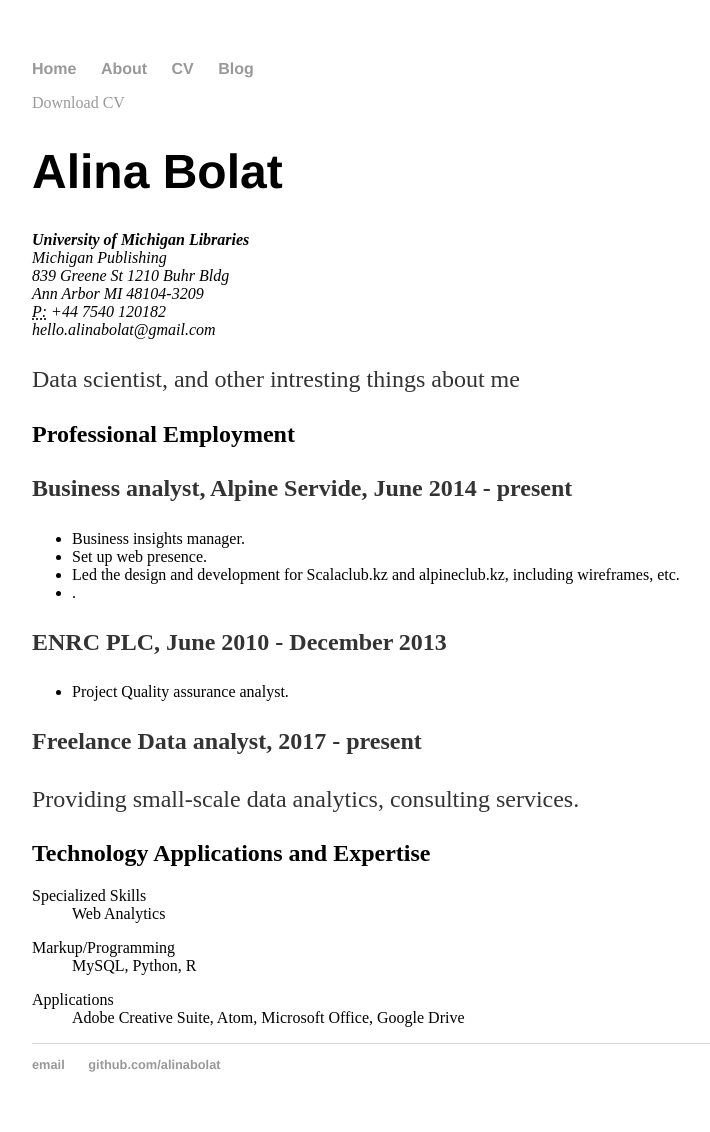
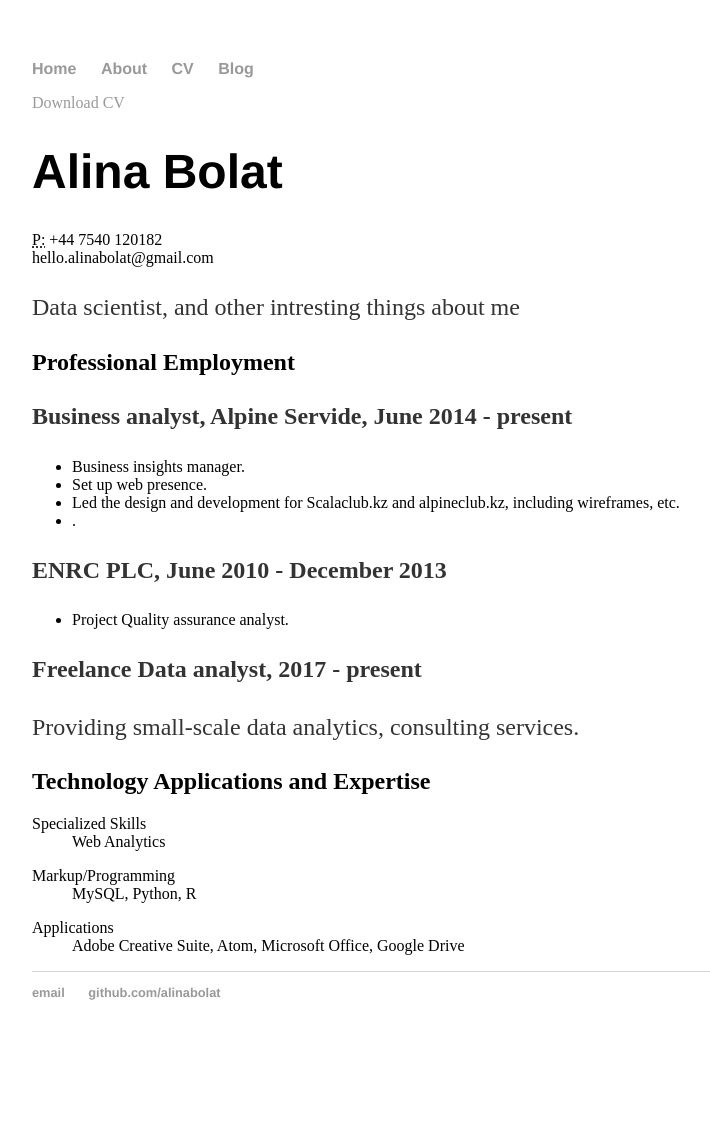
Before and after one commit to alinabolat/alinabolat.github.io, a Jekyll site: the page built from cv/index.html, in a window 1280 px wide. Shown: the whole page, without its empty margins (160-870 px from the left). Built offline with Jekyll 4.4.1, drawn with Linux system fonts in a browser that asks for light colours; after the commit the page ends 1060 px from its top, so only the background shows below that.

Commit message:
Update index.html

```diff
--- a/cv/index.html
+++ b/cv/index.html
@@ -12,11 +12,6 @@ description: Current CV for ALina Bolatliving and working in Manchester.
 	<a href="/files/AlinaBolat_CV.pdf" class="btn btn-default pull-right" title="Download CV as PDF">Download CV</a>
 				<div itemscope itemtype="http://data-vocabulary.org/Person">
 				<span itemprop="name"><h1>Alina Bolat</h1></span>
-				<address>
-				<span itemprop="affiliation"><strong>University of Michigan Libraries</strong><br></span>
-				<span itemprop="affiliation">Michigan Publishing<br></span>
-				839 Greene St 1210 Buhr Bldg<br>
-				Ann Arbor MI 48104-3209<br>
 				<abbr title="phone">P:</abbr> +44 7540 120182<br>
 				<span class="obfuscate">hello.alinabolat@gmail.com</span>
 				</address>
```
